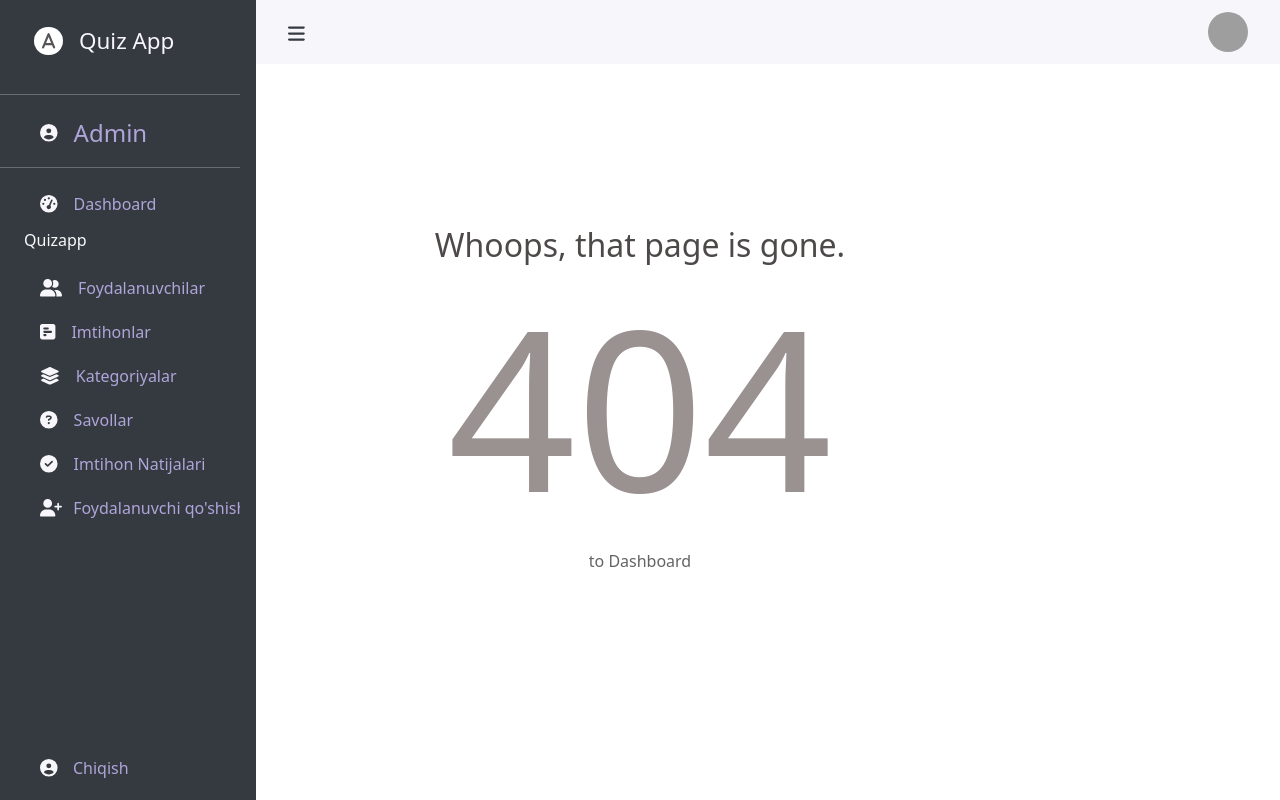
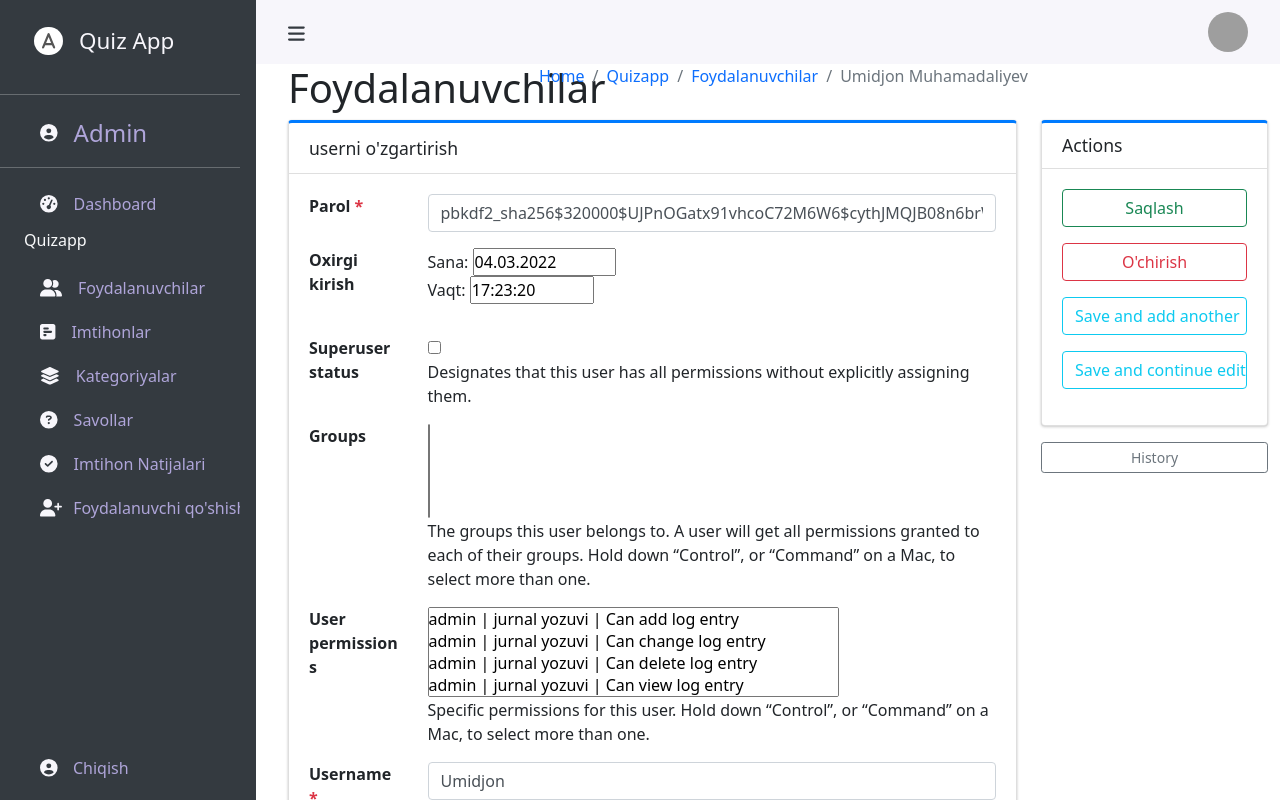
Before and after one commit to ulugbek-code/uzarxiv, a Vue app: page /users/1 in a window 1280 px wide. Before the commit this address had no page. Shown: the top 800 px of the page. Built offline with nearby package versions, Linux system fonts and the light colour scheme; no server answers; sample sign-in values are in the browser's storage; grey boxes are pictures that could not be loaded.

Commit message:
added dynamic route for each user

```diff
--- a/src/components/users/EachUser.vue
+++ b/src/components/users/EachUser.vue
@@ -41,6 +41,7 @@
                     <div class="card card-primary card-outline">
                       <div class="card-header">
                         <div class="card-title">userni o&#x27;zgartirish</div>
+                        {{ getUser }}
                       </div>
                       <div class="card-body">
                         <div class="form-group field-password">
@@ -722,7 +723,17 @@
 </template>
 
 <script>
-export default {};
+export default {
+  props: ["id"],
+  computed: {
+    getUser() {
+      return this.$store.getters.user(parseInt(this.id));
+    },
+  },
+  created() {
+    this.$store.dispatch("getUsers");
+  },
+};
 </script>
 
 <style scoped>
--- a/src/router.js
+++ b/src/router.js
@@ -3,7 +3,7 @@ import { createRouter, createWebHistory } from "vue-router";
 import SignIn from "./views/SignIn.vue";
 import Dashboard from "./views/Dashboard.vue";
 import Users from "./views/Users.vue";
-// import EachUser from "./components/users/EachUser.vue";
+import EachUser from "./components/users/EachUser.vue";
 import Questions from "./views/Questions.vue";
 import Exams from "./views/Exams.vue";
 import Categories from "./views/Categories.vue";
@@ -16,6 +16,13 @@ const router = createRouter({
   routes: [
     { path: "/", component: Dashboard, meta: { requiresAuth: true } },
     { path: "/users", component: Users, meta: { requiresAuth: true } },
+    {
+      path: "/users/:id",
+      name: "user",
+      component: EachUser,
+      props: true,
+      meta: { requiresAuth: true },
+    },
     { path: "/questions", component: Questions, meta: { requiresAuth: true } },
     { path: "/exams", component: Exams, meta: { requiresAuth: true } },
     {
--- a/src/store/getters.js
+++ b/src/store/getters.js
@@ -10,6 +10,9 @@ export default {
   },
   users(state) {
     return state.users;
+  },
+  user: (state) => (id) => {
+    return state.users.find((user) => user.id === id);
   },
   exams(state) {
     return state.exams;
--- a/src/views/NotFound.vue
+++ b/src/views/NotFound.vue
@@ -11,11 +11,10 @@ export default {};
 </script>
 <style scoped>
 #not-found-box {
-  margin: 0;
-  position: absolute;
-  left: 50%;
-  top: 50%;
-  transform: translate(-50%, -50%);
+  width: 100%;
+  height: 90vh;
+  display: grid;
+  place-content: center;
   text-align: center;
 }
 h2 {
--- a/src/views/Users.vue
+++ b/src/views/Users.vue
@@ -91,9 +91,14 @@
                                   />
                                 </td>
                                 <th class="field-__str__">
-                                  <a href="/admin/quizapp/user/24/change/">{{
-                                    user.username
-                                  }}</a>
+                                  <!-- <router-link :to="`/users/${user.id}`">{{user.username}}</router-link> -->
+                                  <router-link
+                                    :to="{
+                                      name: 'user',
+                                      params: { id: user.id },
+                                    }"
+                                    >{{ user.username }}</router-link
+                                  >
                                 </th>
                               </tr>
                             </tbody>
```
